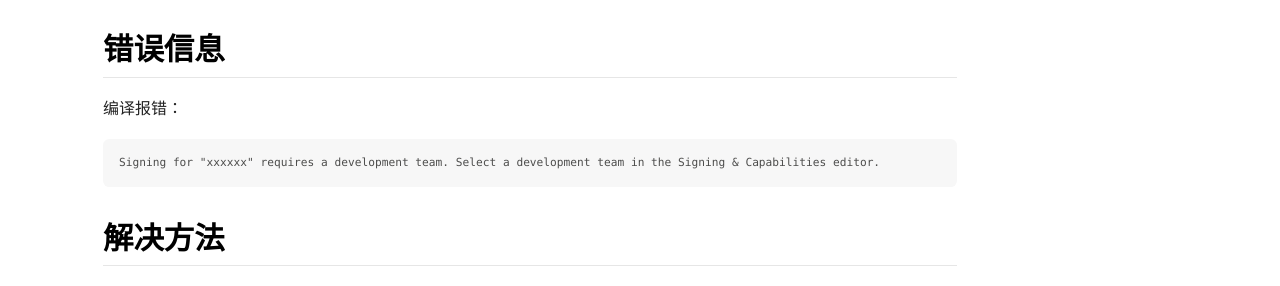
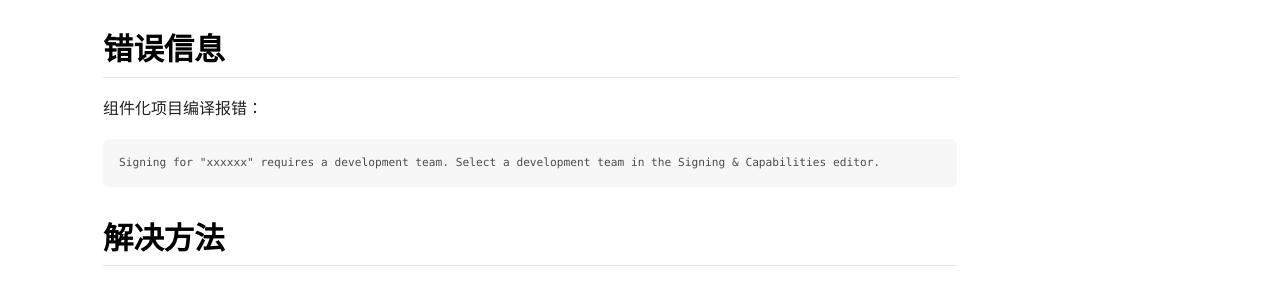
Before and after one commit to captain9911/blog, a Jekyll site: the page built from _posts/2023-02-08-xcode报错signing.md, in a window 1280 px wide. Shown: the part 354-640 px from the top of the page. Built offline with Jekyll 4.4.1, drawn with Linux system fonts in a browser that asks for light colours; nearby versions of some CDN libraries; comment, search, counter and statistics services are not loaded.

Commit message:
commit at 2023-02-08 18:19:02

```diff
--- a/_posts/2023-02-08-xcode报错signing.md
+++ b/_posts/2023-02-08-xcode报错signing.md
@@ -7,7 +7,7 @@ key: 2023-02-08-xcode报错signing
 
 ## 错误信息
 
-编译报错：
+组件化项目编译报错：
 
 	Signing for "xxxxxx" requires a development team. Select a development team in the Signing & Capabilities editor.
 
```
